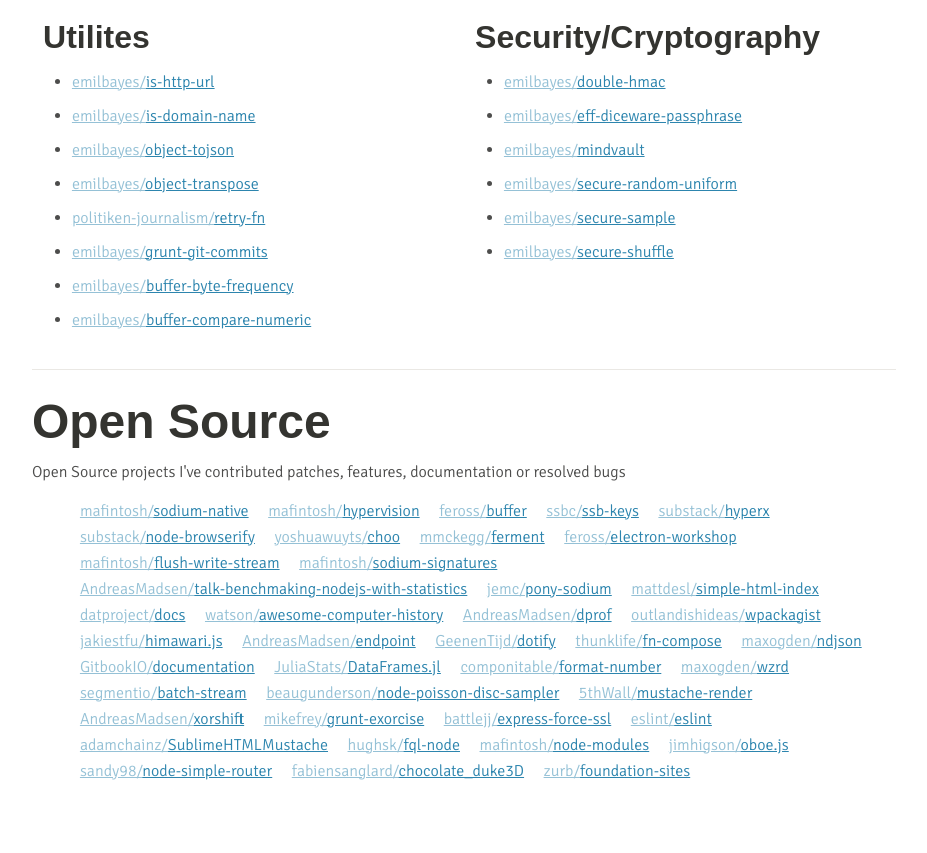
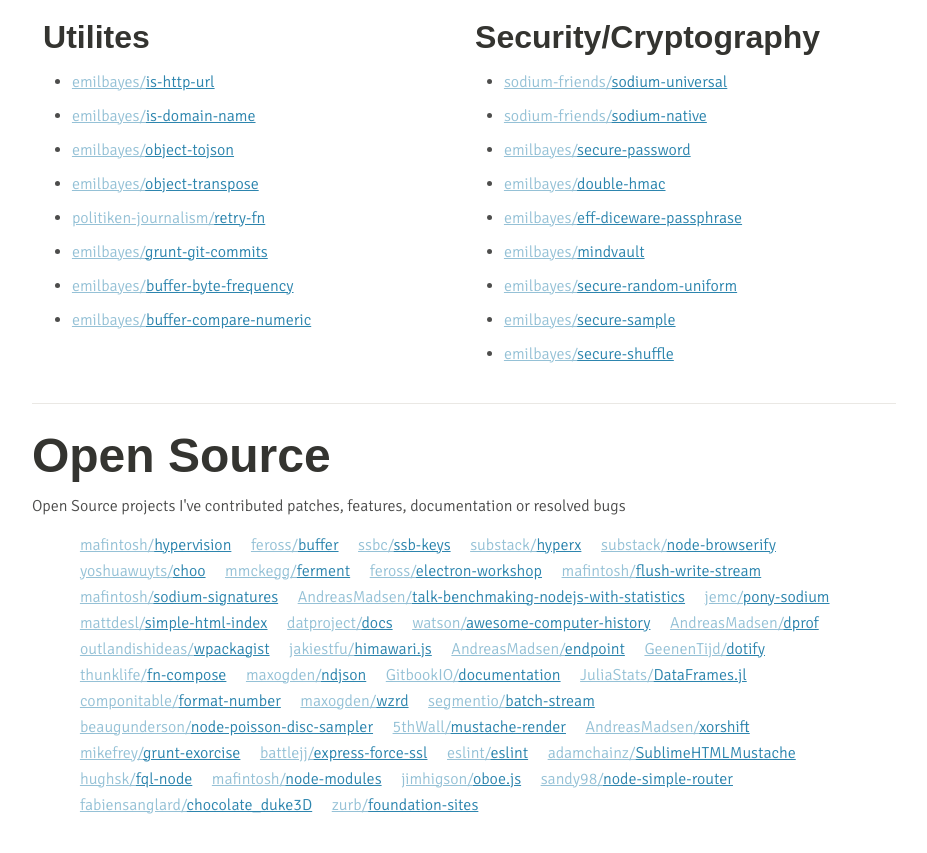
Before and after one commit to emilbayes/emilbayes.github.io, a plain HTML site: page index.html in a window 1280 px wide. Shown: the part 3514-4367 px from the top of the page, without its empty margins (21-948 px from the left). Drawn offline with Linux system fonts and the light colour scheme; a web font is replaced by a local one.

Commit message:
New security modules

```diff
--- a/index.html
+++ b/index.html
@@ -164,6 +164,9 @@
       <section class="half">
         <h3>Security/Cryptography</h3>
         <ul>
+          <li><a href="https://github.com/sodium-friends/sodium-universal"><small>sodium-friends/</small>sodium-universal</a></li>
+          <li><a href="https://github.com/sodium-friends/sodium-native"><small>sodium-friends/</small>sodium-native</a></li>
+          <li><a href="https://github.com/emilbayes/secure-password"><small>emilbayes/</small>secure-password</a></li>
           <li><a href="https://github.com/emilbayes/double-hmac"><small>emilbayes/</small>double-hmac</a></li>
           <li><a href="https://github.com/emilbayes/eff-diceware-passphrase"><small>emilbayes/</small>eff-diceware-passphrase</a></li>
           <li><a href="https://github.com/emilbayes/mindvault"><small>emilbayes/</small>mindvault</a></li>
@@ -179,9 +182,6 @@
     <h2>Open Source</h2>
     <p>Open Source projects I've contributed patches, features, documentation or resolved bugs</p>
     <ul class="inline-list">
-      <li>
-        <a href="https://github.com/mafintosh/sodium-native"><small>mafintosh/</small>sodium-native</a>
-      </li>
       <li>
         <a href="https://github.com/mafintosh/hypervision"><small>mafintosh/</small>hypervision</a>
       </li>
```
